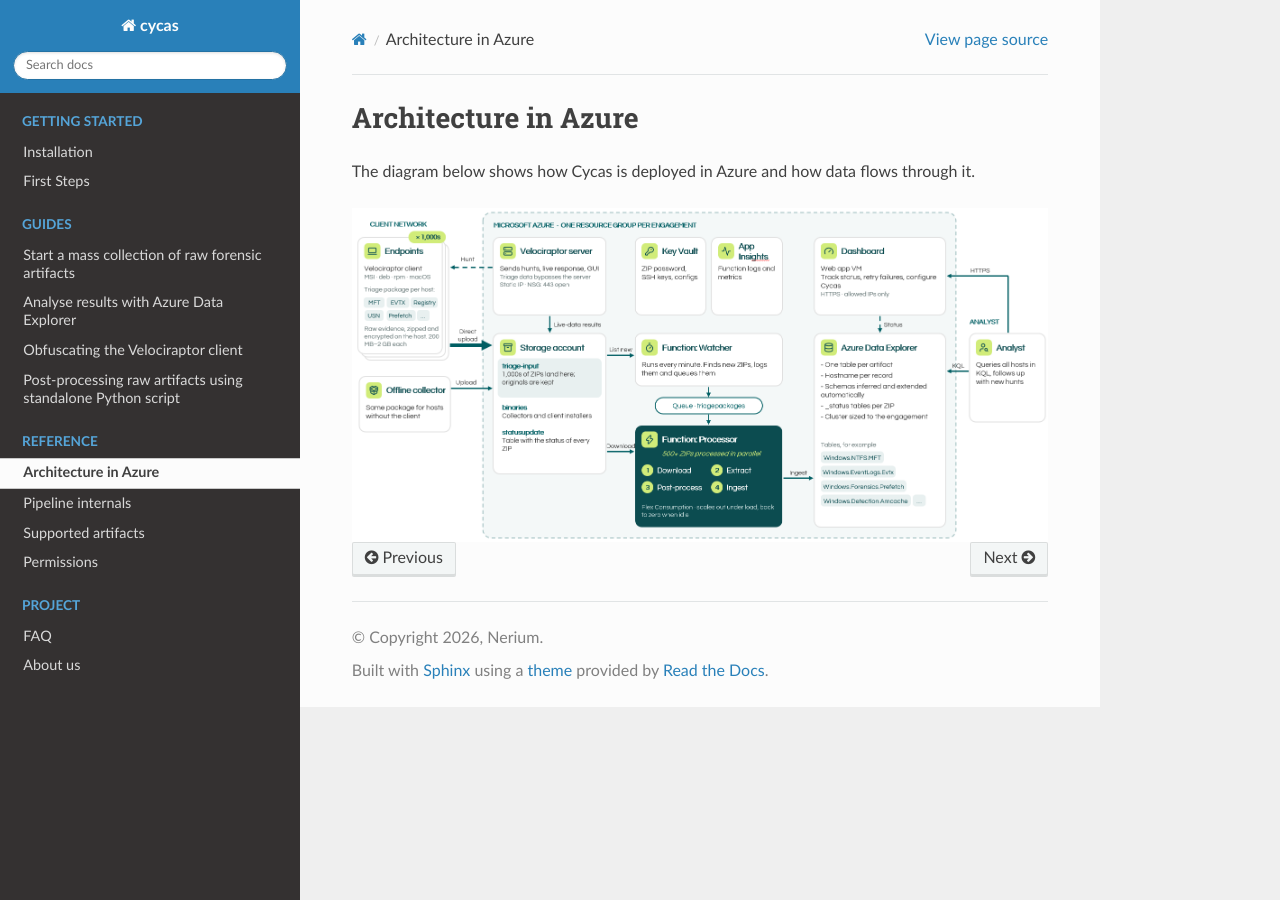
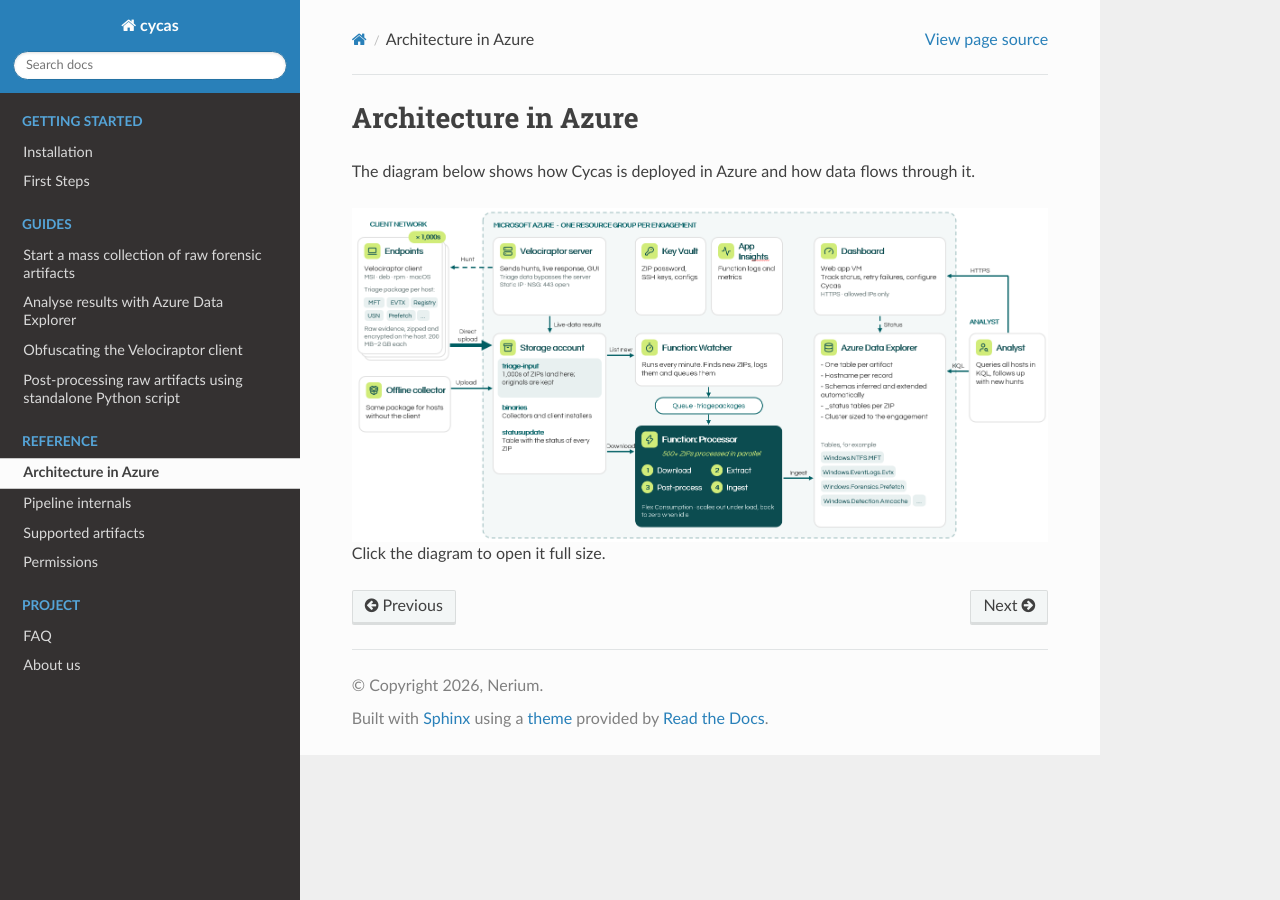
Before and after one commit to nerium-security/cycas, a Sphinx documentation site: the page built from docs/source/reference/architecture-azure.rst, in a window 1280 px wide. Built offline with Sphinx 7.4.7 and the Read the Docs theme 3.1.0, drawn with Linux system fonts in a browser that asks for light colours.

Commit message:
Make the architecture diagram open full size on click

```diff
--- a/docs/source/reference/architecture-azure.rst
+++ b/docs/source/reference/architecture-azure.rst
@@ -7,4 +7,6 @@
 .. figure:: /_static/images/cycas_architecture_azure.png
    :alt: Cycas architecture in Azure
    :align: center
-   :target: /_static/images/cycas_architecture_azure.png
+   :target: ../_static/images/cycas_architecture_azure.png
+
+Click the diagram to open it full size.
```
